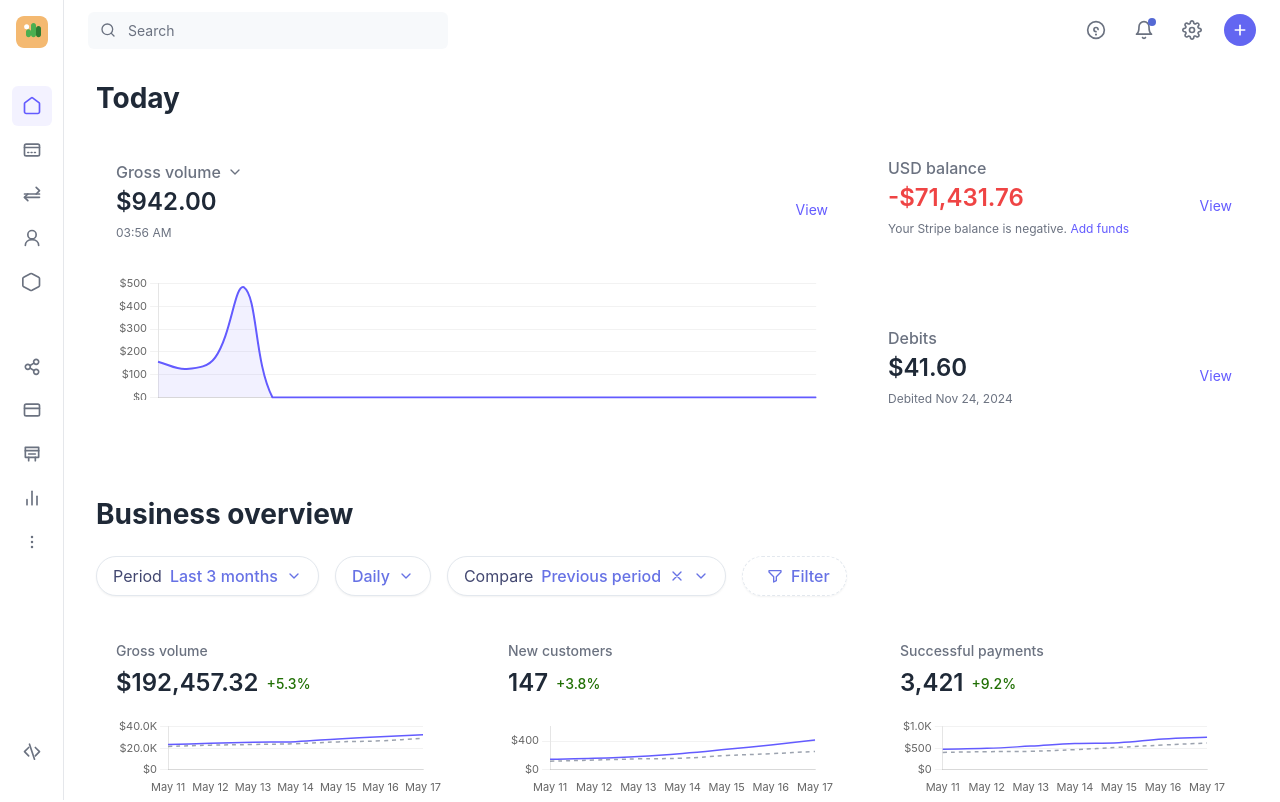
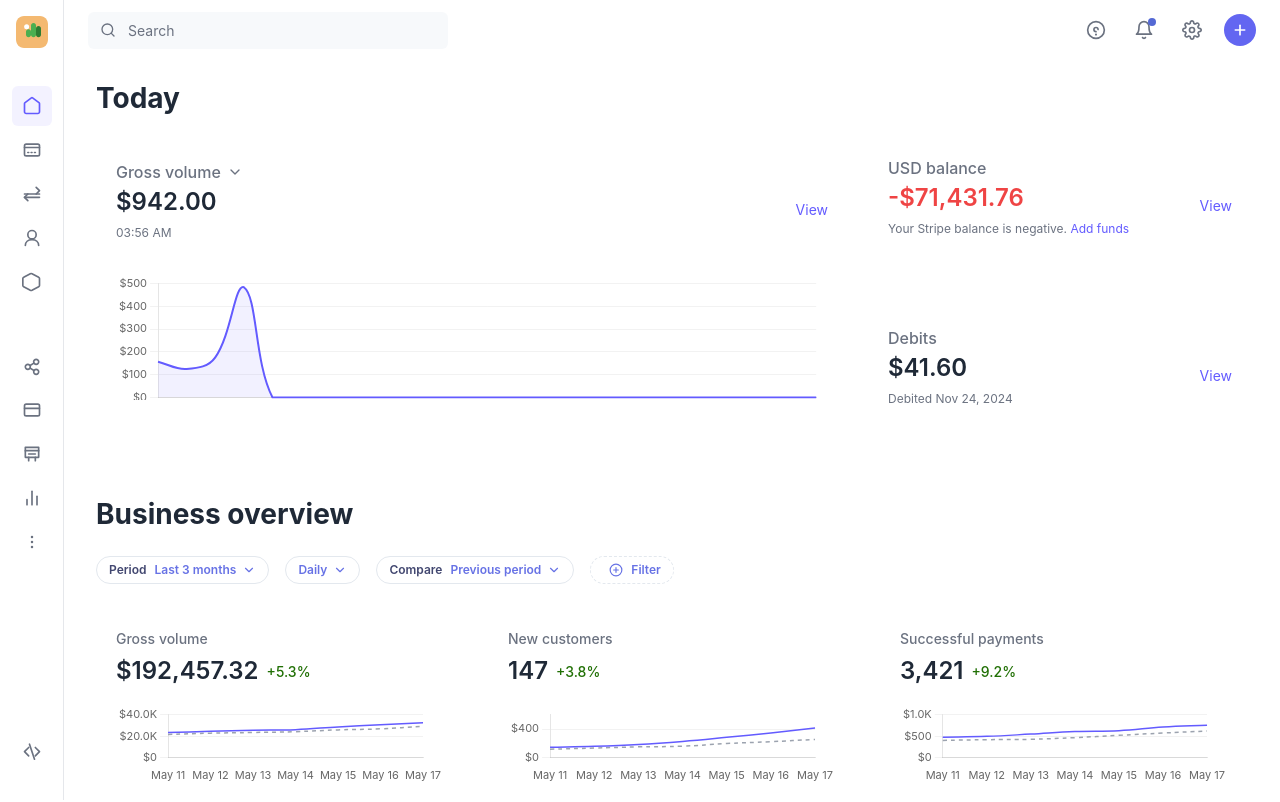
Before and after one commit to swanson-stripe/stripe-dashboard-clone, a React (Create React App) app: page / in a window 1280 px wide. Shown: the top 802 px of the page. Built offline with nearby package versions, Linux system fonts and the light colour scheme.

Commit message:
Update reporting controls to match design specs

```diff
--- a/src/components/ReportingControls.js
+++ b/src/components/ReportingControls.js
@@ -10,35 +10,34 @@ const ControlsWrapper = styled.div`
 
 const ChipLabel = styled.span`
   color: #424770;
-  font-weight: 400;
+  font-weight: 600;
+  font-size: 12px;
   margin-right: 8px;
 `;
 
 const ChipValue = styled.span`
   color: #6772e5;
-  font-weight: 500;
+  font-weight: 600;
+  font-size: 12px;
 `;
 
 const Chip = styled.div`
   display: flex;
   align-items: center;
-  height: 40px;
-  padding: 0 16px;
+  height: 28px;
+  padding: 0 12px;
   background-color: white;
-  border-radius: 20px;
+  border-radius: 14px;
   border: 1px solid #e3e8ee;
   cursor: pointer;
   position: relative;
-  box-shadow: 0 1px 2px rgba(0, 0, 0, 0.05);
 
   &:hover {
     border-color: #d7dfe8;
-    box-shadow: 0 1px 3px rgba(0, 0, 0, 0.1);
   }
 
   &:focus-within {
     border-color: #6772e5;
-    box-shadow: 0 0 0 2px rgba(103, 114, 229, 0.2);
   }
 
   ${props => props.isFilterChip && `
@@ -50,7 +49,7 @@ const Chip = styled.div`
 const IconWrapper = styled.span`
   display: flex;
   align-items: center;
-  margin-left: 8px;
+  margin-left: 6px;
 `;
 
 const Popover = styled.div`
@@ -68,7 +67,7 @@ const Popover = styled.div`
 
 const PopoverItem = styled.div`
   padding: 8px 16px;
-  font-size: 14px;
+  font-size: 12px;
   cursor: pointer;
 
   &:hover {
@@ -78,15 +77,8 @@ const PopoverItem = styled.div`
   &.active {
     background-color: #f7f9fc;
     color: #6772e5;
-    font-weight: 500;
+    font-weight: 600;
   }
-`;
-
-const CloseIcon = styled.span`
-  display: flex;
-  align-items: center;
-  margin-left: 8px;
-  cursor: pointer;
 `;
 
 // Period options
@@ -186,14 +178,6 @@ const ReportingControls = ({
     if (onComparisonChange) onComparisonChange(option.value);
   };
 
-  // Handle removing comparison
-  const handleRemoveComparison = (e) => {
-    e.stopPropagation();
-    const noneOption = comparisonOptions.find(option => option.value === 'none');
-    setComparison(noneOption);
-    if (onComparisonChange) onComparisonChange('none');
-  };
-
   return (
     <ControlsWrapper>
       {/* Period Chip */}
@@ -201,7 +185,7 @@ const ReportingControls = ({
         <ChipLabel>Period</ChipLabel>
         <ChipValue>{period.label}</ChipValue>
         <IconWrapper>
-          <svg width="16" height="16" viewBox="0 0 24 24" fill="none" xmlns="http://www.w3.org/2000/svg">
+          <svg width="14" height="14" viewBox="0 0 24 24" fill="none" xmlns="http://www.w3.org/2000/svg">
             <path d="M6 9L12 15L18 9" stroke="#6772e5" strokeWidth="2" strokeLinecap="round" strokeLinejoin="round"/>
           </svg>
         </IconWrapper>
@@ -222,7 +206,7 @@ const ReportingControls = ({
       <Chip ref={intervalRef} onClick={() => setIntervalPopoverOpen(!intervalPopoverOpen)}>
         <ChipValue>{interval.label}</ChipValue>
         <IconWrapper>
-          <svg width="16" height="16" viewBox="0 0 24 24" fill="none" xmlns="http://www.w3.org/2000/svg">
+          <svg width="14" height="14" viewBox="0 0 24 24" fill="none" xmlns="http://www.w3.org/2000/svg">
             <path d="M6 9L12 15L18 9" stroke="#6772e5" strokeWidth="2" strokeLinecap="round" strokeLinejoin="round"/>
           </svg>
         </IconWrapper>
@@ -243,15 +227,8 @@ const ReportingControls = ({
       <Chip ref={comparisonRef} onClick={() => setComparisonPopoverOpen(!comparisonPopoverOpen)}>
         <ChipLabel>Compare</ChipLabel>
         <ChipValue>{comparison.label}</ChipValue>
-        {comparison.value !== 'none' && (
-          <CloseIcon onClick={handleRemoveComparison}>
-            <svg width="16" height="16" viewBox="0 0 24 24" fill="none" xmlns="http://www.w3.org/2000/svg">
-              <path d="M18 6L6 18M6 6L18 18" stroke="#6772e5" strokeWidth="2" strokeLinecap="round" strokeLinejoin="round"/>
-            </svg>
-          </CloseIcon>
-        )}
         <IconWrapper>
-          <svg width="16" height="16" viewBox="0 0 24 24" fill="none" xmlns="http://www.w3.org/2000/svg">
+          <svg width="14" height="14" viewBox="0 0 24 24" fill="none" xmlns="http://www.w3.org/2000/svg">
             <path d="M6 9L12 15L18 9" stroke="#6772e5" strokeWidth="2" strokeLinecap="round" strokeLinejoin="round"/>
           </svg>
         </IconWrapper>
@@ -271,8 +248,9 @@ const ReportingControls = ({
       {/* Filter Chip */}
       <Chip isFilterChip={true}>
         <IconWrapper style={{ marginRight: '8px' }}>
-          <svg width="16" height="16" viewBox="0 0 24 24" fill="none" xmlns="http://www.w3.org/2000/svg">
-            <path d="M3 6L10 13V21L14 19V13L21 6V4H3V6Z" stroke="#6772e5" strokeWidth="2" strokeLinecap="round" strokeLinejoin="round"/>
+          <svg width="14" height="14" viewBox="0 0 24 24" fill="none" xmlns="http://www.w3.org/2000/svg">
+            <circle cx="12" cy="12" r="10" stroke="#6772e5" strokeWidth="2" />
+            <path d="M12 8V16M8 12H16" stroke="#6772e5" strokeWidth="2" strokeLinecap="round" strokeLinejoin="round"/>
           </svg>
         </IconWrapper>
         <ChipValue>Filter</ChipValue>
```
